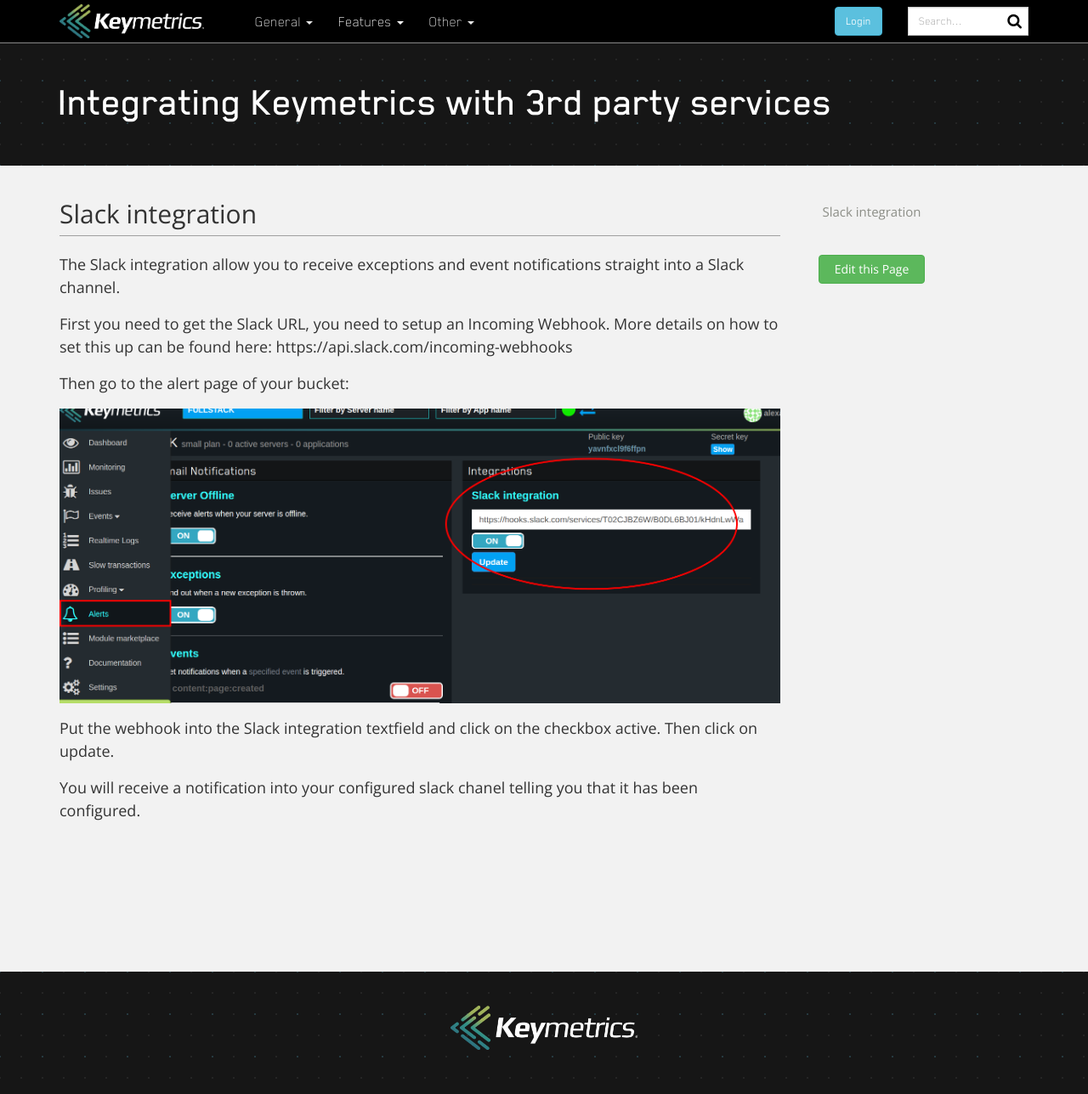
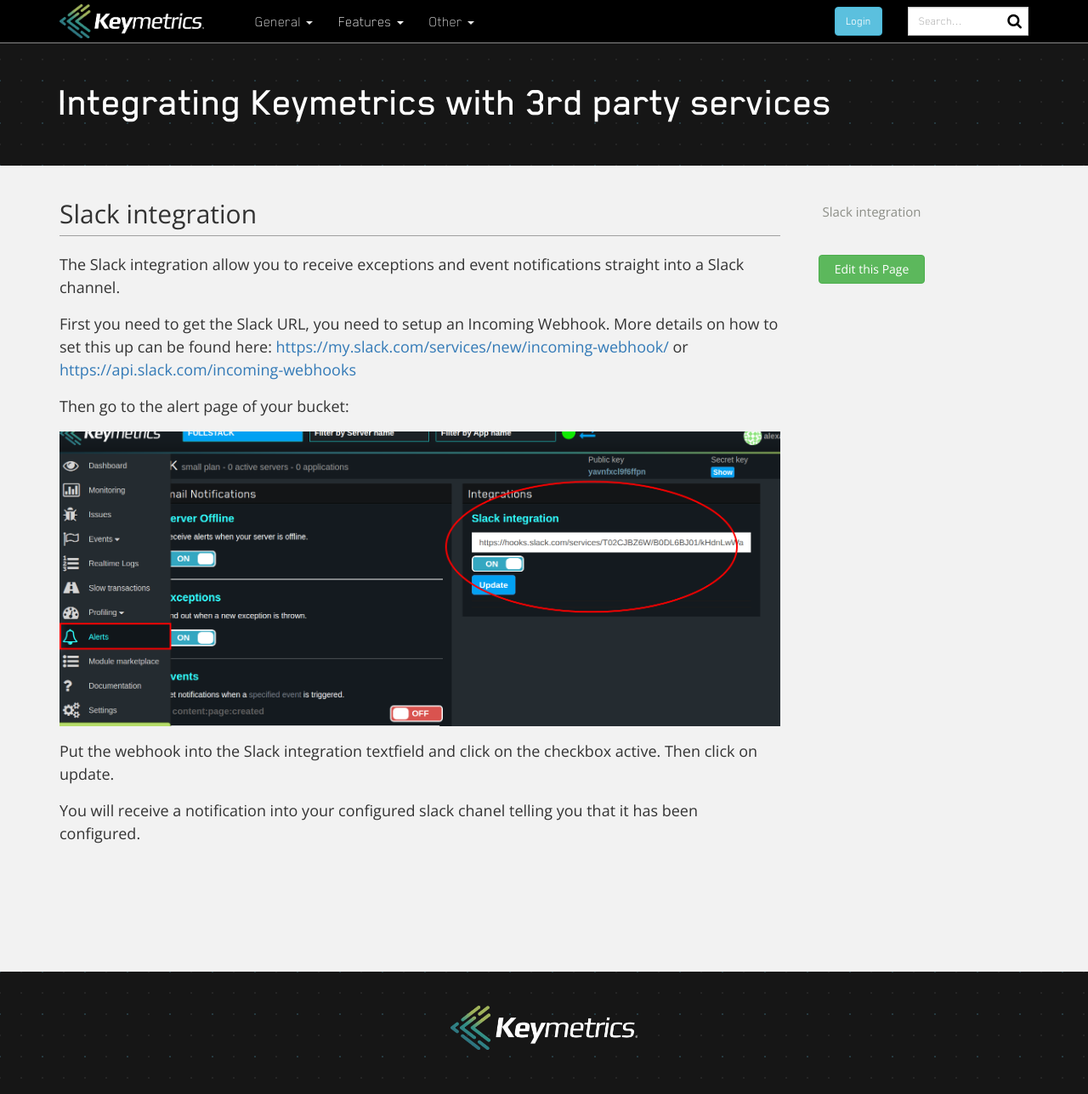
Before and after one commit to keymetrics/keymetrics.github.io, a Jekyll site: the page built from docs/keymetrics/integrations.md, in a window 1280 px wide and 1288 px high. Shown: the whole window at 85% size. Built offline with Jekyll 4.4.1, drawn with Linux system fonts in a browser that asks for light colours; nearby versions of some CDN libraries; a script that is not in the unit is left out; comment, search, counter and statistics services are not loaded.

Commit message:
Update integrations.md

```diff
--- a/docs/keymetrics/integrations.md
+++ b/docs/keymetrics/integrations.md
@@ -9,7 +9,7 @@ permalink: /docs/pages/integrations/
 
 The Slack integration allow you to receive exceptions and event notifications straight into a Slack channel.
 
-First you need to get the Slack URL, you need to setup an Incoming Webhook. More details on how to set this up can be found here: https://api.slack.com/incoming-webhooks
+First you need to get the Slack URL, you need to setup an Incoming Webhook. More details on how to set this up can be found here: [https://my.slack.com/services/new/incoming-webhook/](https://my.slack.com/services/new/incoming-webhook/) or [https://api.slack.com/incoming-webhooks](https://api.slack.com/incoming-webhooks)
 
 Then go to the alert page of your bucket:
 
```
